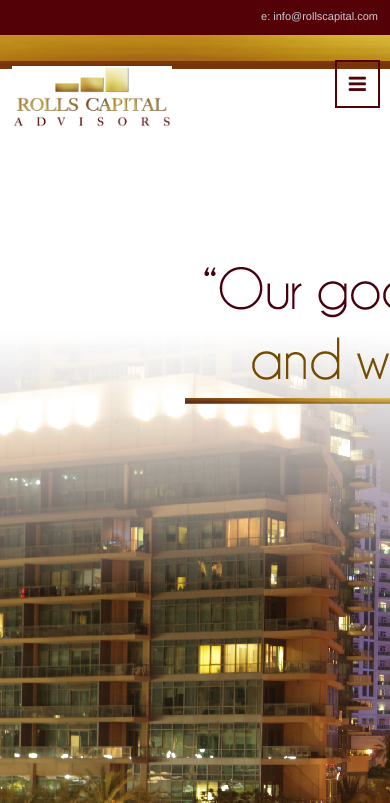
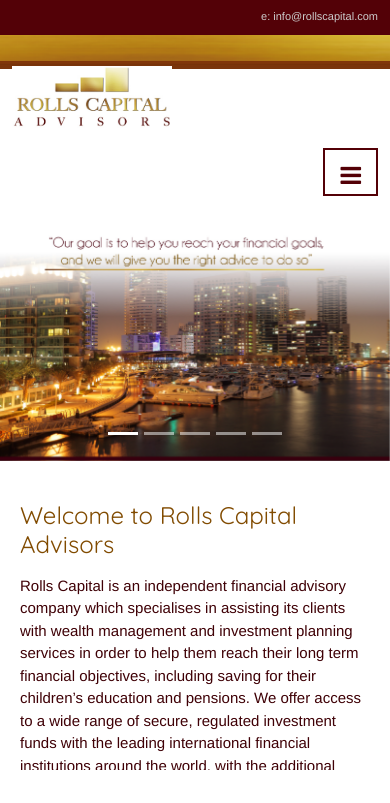
Before and after one commit to lordhyde/rollscapital, a PHP site: page / in a window 390 px wide. Shown: the top 803 px of the page. Run offline with PHP 8.4, Linux system fonts and the light colour scheme; some libraries are stand-ins or nearby versions.

Commit message:
Fix carousel and mobile menu issues
This commit fixes critical issues with the Bootstrap 5 carousel and mobile navigation.

Carousel Fixes:
- Updated carousel markup from Bootstrap 3 to Bootstrap 5 syntax
- Changed class names: .item → .carousel-item
- Updated indicators from <ol><li> to <div><button> structure
- Changed controls from <a> to <button> elements
- Updated data attributes: data-ride → data-bs-ride, data-slide → data-bs-slide
- Fixed CSS selectors to target .carousel-item instead of .item
- Images now properly cycle through slides instead of stacking

Carousel Image Display Fixes:
- Changed carousel images from min-width to width: 100% with object-fit: cover
- Added mobile-specific styling with object-fit: contain for better text visibility
- Set min-height: 200px on mobile to ensure readability
- Images are now properly centered and fully visible on all devices

Mobile Menu Fixes:
- Changed hamburger button from absolute to relative positioning with float
- Added white background to button for better visibility
- Changed navigation menu from absolute to relative positioning
- Added !important to .active class to ensure menu displays when toggled
- Added desktop media query to hide hamburger and show menu on large screens
- Menu now properly appears/disappears when clicking hamburger icon

Files modified:
- index.php: Updated carousel HTML structure for Bootstrap 5
- css/estilo.css: Updated carousel CSS selectors and mobile menu positioning

🤖 Generated with [Claude Code](https://claude.com/claude-code)

Co-Authored-By: Claude Sonnet 4.5 <noreply@anthropic.com>

```diff
--- a/css/estilo.css
+++ b/css/estilo.css
@@ -49,8 +49,10 @@ h1.extraspace{
 #header ul li a:hover,#header ul li a.active{
 	background: rgba(161,92,4,.5);
 }
-.carousel-inner>.item>a>img, .carousel-inner>.item>img, .img-responsive, .thumbnail a>img, .thumbnail>img{
-	min-width: 100%;
+.carousel-inner>.carousel-item>a>img, .carousel-inner>.carousel-item>img, .img-responsive, .thumbnail a>img, .thumbnail>img{
+	width: 100%;
+	height: auto;
+	object-fit: cover;
 }
 
 .container p{
@@ -374,16 +376,27 @@ p.nota{
 /* Mobile Navigation Toggle Button */
 .mobile-menu-toggle {
 	display: none;
-	background: transparent;
+	background: #fff;
 	border: 2px solid #530006;
 	color: #530006;
 	font-size: 24px;
 	padding: 8px 15px;
 	cursor: pointer;
-	position: absolute;
-	right: 15px;
-	top: 80px;
+	position: relative;
+	float: right;
+	margin-top: 20px;
 	z-index: 100;
+}
+
+/* Desktop - hide hamburger and ensure menu is visible */
+@media (min-width: 992px) {
+	.mobile-menu-toggle {
+		display: none !important;
+	}
+
+	#header .col-sm-8 ul {
+		display: block !important;
+	}
 }
 
 /* Tablet and smaller devices */
@@ -422,18 +435,19 @@ p.nota{
 	/* Hide navigation by default on mobile */
 	#header .col-sm-8 ul {
 		display: none;
-		position: absolute;
+		position: relative;
 		background: #fff;
 		width: 100%;
-		left: 0;
-		top: 100%;
+		clear: both;
+		margin-top: 10px;
 		box-shadow: 0 4px 6px rgba(0,0,0,0.1);
 		z-index: 99;
+		padding: 0;
 	}
 
 	/* Show navigation when active */
 	#header .col-sm-8 ul.active {
-		display: block;
+		display: block !important;
 	}
 
 	/* Container adjustments */
@@ -472,6 +486,15 @@ p.nota{
 
 /* Mobile phones */
 @media (max-width: 767px) {
+	/* Carousel/Slider */
+	.carousel-inner>.carousel-item>img {
+		width: 100%;
+		height: auto;
+		min-height: 200px;
+		object-fit: contain;
+		object-position: center;
+	}
+
 	/* Header */
 	#header {
 		min-height: 180px;
@@ -495,13 +518,6 @@ p.nota{
 
 	#goldbar {
 		top: 35px;
-	}
-
-	.mobile-menu-toggle {
-		top: 60px;
-		right: 10px;
-		font-size: 20px;
-		padding: 6px 12px;
 	}
 
 	/* Typography */
--- a/index.php
+++ b/index.php
@@ -6,40 +6,40 @@ require_once('header.php') ?>
 	<div class="row-fluid" id="slider">
 		<!-- Carousel
 		================================================== -->
-		<div id="homeSlider" class="carousel slide" data-ride="carousel">
+		<div id="homeSlider" class="carousel slide" data-bs-ride="carousel">
 			<!-- Indicators -->
-			<ol class="carousel-indicators">
-				<li data-target="#homeSlider" data-slide-to="0" class="active"></li>
-				<li data-target="#homeSlider" data-slide-to="1"></li>
-				<li data-target="#homeSlider" data-slide-to="2"></li>
-				<li data-target="#homeSlider" data-slide-to="3"></li>
-				<li data-target="#homeSlider" data-slide-to="4"></li>
-			</ol>
-			<div class="carousel-inner" role="listbox">
-				<div class="item active">
-					<img class="first-slide" src="img/home1.jpg" alt="First slide">
+			<div class="carousel-indicators">
+				<button type="button" data-bs-target="#homeSlider" data-bs-slide-to="0" class="active" aria-current="true" aria-label="Slide 1"></button>
+				<button type="button" data-bs-target="#homeSlider" data-bs-slide-to="1" aria-label="Slide 2"></button>
+				<button type="button" data-bs-target="#homeSlider" data-bs-slide-to="2" aria-label="Slide 3"></button>
+				<button type="button" data-bs-target="#homeSlider" data-bs-slide-to="3" aria-label="Slide 4"></button>
+				<button type="button" data-bs-target="#homeSlider" data-bs-slide-to="4" aria-label="Slide 5"></button>
+			</div>
+			<div class="carousel-inner">
+				<div class="carousel-item active">
+					<img class="d-block w-100" src="img/home1.jpg" alt="First slide">
 				</div>
-				<div class="item">
-					<img class="second-slide" src="img/home2.jpg" alt="Second slide">
+				<div class="carousel-item">
+					<img class="d-block w-100" src="img/home2.jpg" alt="Second slide">
 				</div>
-				<div class="item">
-					<img class="third-slide" src="img/home3.jpg" alt="Third slide">
+				<div class="carousel-item">
+					<img class="d-block w-100" src="img/home3.jpg" alt="Third slide">
 				</div>
-				<div class="item">
-					<img class="third-slide" src="img/home4.jpg" alt="Third slide">
+				<div class="carousel-item">
+					<img class="d-block w-100" src="img/home4.jpg" alt="Fourth slide">
 				</div>
-				<div class="item">
-					<img class="third-slide" src="img/home5.jpg" alt="Third slide">
+				<div class="carousel-item">
+					<img class="d-block w-100" src="img/home5.jpg" alt="Fifth slide">
 				</div>
 			</div>
-			<a class="left carousel-control" href="#homeSlider" role="button" data-slide="prev">
-				<span class="glyphicon glyphicon-chevron-left" aria-hidden="true"></span>
-				<span class="sr-only">Anterior</span>
-			</a>
-			<a class="right carousel-control" href="#homeSlider" role="button" data-slide="next">
-				<span class="glyphicon glyphicon-chevron-right" aria-hidden="true"></span>
-				<span class="sr-only">Siguiente</span>
-			</a>
+			<button class="carousel-control-prev" type="button" data-bs-target="#homeSlider" data-bs-slide="prev">
+				<span class="carousel-control-prev-icon" aria-hidden="true"></span>
+				<span class="visually-hidden">Previous</span>
+			</button>
+			<button class="carousel-control-next" type="button" data-bs-target="#homeSlider" data-bs-slide="next">
+				<span class="carousel-control-next-icon" aria-hidden="true"></span>
+				<span class="visually-hidden">Next</span>
+			</button>
 		</div><!-- /.carousel -->
 	</div>
 	<div class="row-fluid" id="maincontent">
```
